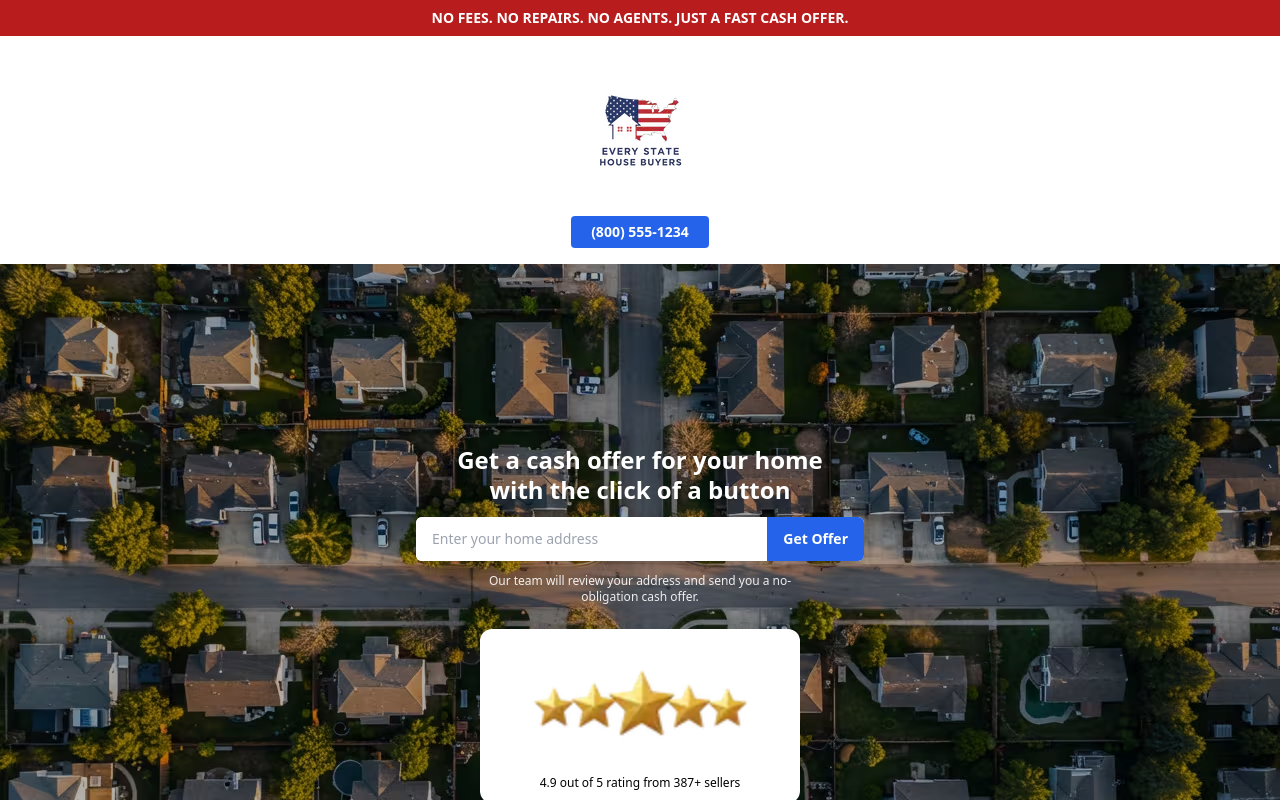
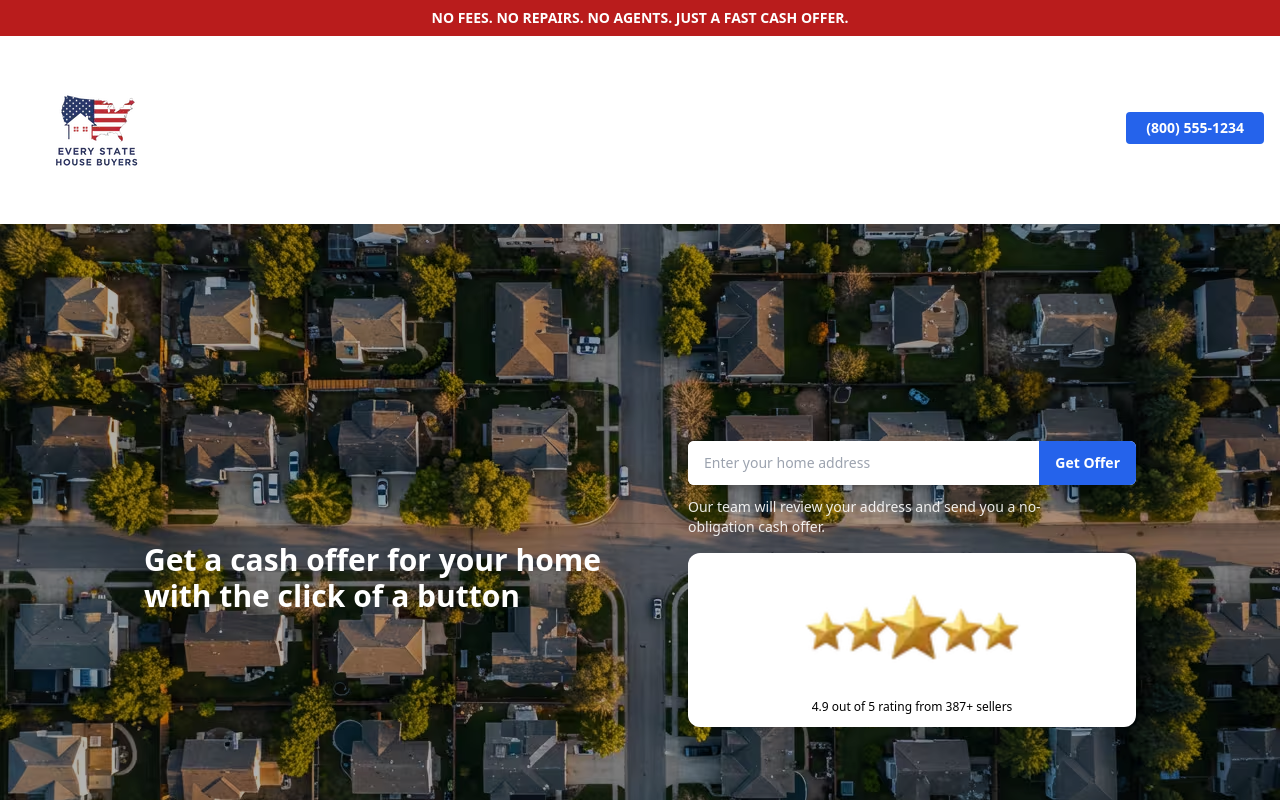
Before and after one commit to joshuapaschall/seller-site, a Next.js app: page / in a window 1280 px wide. Shown: the top 800 px of the page. Built offline with nearby package versions, Linux system fonts and the light colour scheme.

Commit message:
Update index.js

```diff
--- a/pages/index.js
+++ b/pages/index.js
@@ -8,6 +8,7 @@ export default function Home() {
   const [mapsLoaded, setMapsLoaded] = useState(false);
   const [inputValue, setInputValue] = useState('');
 
+  // Load Google Maps script lazily after user starts typing
   useEffect(() => {
     if (
       !mapsLoaded &&
@@ -26,6 +27,7 @@ export default function Home() {
     }
   }, [inputValue, mapsLoaded]);
 
+  // Initialize Places Autocomplete on the input
   useEffect(() => {
     if (mapsLoaded && window.google && inputRef.current) {
       new window.google.maps.places.Autocomplete(inputRef.current, {
@@ -38,6 +40,7 @@ export default function Home() {
   const handleSubmit = (e) => {
     e.preventDefault();
     console.log('Submitted address:', inputValue);
+    // Later: router.push('/address/verify')
   };
 
   return (
@@ -55,8 +58,9 @@ export default function Home() {
         NO FEES. NO REPAIRS. NO AGENTS. JUST A FAST CASH OFFER.
       </div>
 
-      {/* 🏠 Logo + Call */}
-      <div className="bg-white flex flex-col items-center justify-center pt-3 pb-4 shadow-sm space-y-2">
+      {/* 🏠 Logo + Call (centered on mobile, spaced on desktop) */}
+      <div className="bg-white shadow-sm px-4 pt-3 pb-4">
+        <div className="flex flex-col md:flex-row items-center justify-center md:justify-between gap-2">
           <Image
             src="/images/logo.webp"
             alt="Every State House Buyers logo"
@@ -72,9 +76,11 @@ export default function Home() {
             (800) 555-1234
           </a>
         </div>
+      </div>
 
-      {/* 🖼️ Hero Background */}
+      {/* 🖼️ Hero Section */}
       <div className="relative min-h-[80vh] sm:min-h-[90vh]">
+        {/* Background image */}
         <Image
           src="/images/mobile-bg.avif"
           alt="Neighborhood aerial"
@@ -87,15 +93,23 @@ export default function Home() {
         />
         <div className="absolute inset-0 bg-black/30 z-0" />
 
-        {/* Hero Content */}
-        <div className="absolute inset-0 z-10 flex flex-col items-center justify-center px-4 text-white text-center">
-          <h1 className="text-2xl font-bold mb-3 drop-shadow-sm leading-tight">
-            Get a cash offer for your home<br />with the click of a button
+        {/* Hero Content: mobile = stacked; desktop = two columns */}
+        <div className="absolute inset-0 z-10">
+          <div className="h-full max-w-5xl mx-auto flex flex-col md:flex-row items-center justify-center gap-8 px-4">
+            {/* Left side: headline */}
+            <div className="flex-1 text-white text-center md:text-left mb-4 md:mb-0">
+              <h1 className="text-2xl md:text-3xl font-bold mb-3 drop-shadow-sm leading-tight">
+                Get a cash offer for your home
+                <br />
+                with the click of a button
               </h1>
+            </div>
 
+            {/* Right side: form + subheadline + reviews */}
+            <div className="flex-1 w-full max-w-md">
               {/* 📝 Address Form */}
               <form
-            className="flex w-full max-w-md bg-white rounded-md overflow-hidden shadow-md"
+                className="flex w-full bg-white rounded-md overflow-hidden shadow-md"
                 autoComplete="off"
                 onSubmit={handleSubmit}
               >
@@ -103,11 +117,10 @@ export default function Home() {
                   type="text"
                   ref={inputRef}
                   value={inputValue}
-              onChange={e => setInputValue(e.target.value)}
+                  onChange={(e) => setInputValue(e.target.value)}
                   placeholder="Enter your home address"
                   className="flex-grow px-4 py-3 text-black text-sm outline-none"
                   aria-label="Enter your home address"
-              id="address-input"
                 />
                 <button
                   type="submit"
@@ -118,18 +131,18 @@ export default function Home() {
               </form>
 
               {/* 💬 Subheadline */}
-          <p className="text-white/90 text-xs mt-3 max-w-xs">
+              <p className="text-white/90 text-xs md:text-sm mt-3 max-w-xs md:max-w-sm mx-auto md:mx-0 text-center md:text-left">
                 Our team will review your address and send you a no-obligation cash offer.
               </p>
 
-          {/* ⭐ Reviews Badge */}
-          <div className="bg-white mt-6 rounded-xl p-3 shadow-sm w-full max-w-xs">
+              {/* ⭐ Reviews Badge - close to form, above the fold on most devices */}
+              <div className="bg-white mt-4 rounded-xl p-3 shadow-sm w-full">
                 <Image
                   src="/images/reviews-badge.webp"
                   alt="4.9 out of 5 stars"
                   width={240}
                   height={40}
-              className="mx-auto"
+                  className="mx-auto h-auto"
                 />
                 <p className="text-center text-xs text-black mt-1">
                   4.9 out of 5 rating from 387+ sellers
@@ -138,5 +151,7 @@ export default function Home() {
             </div>
           </div>
         </div>
+      </div>
+    </div>
   );
 }
```
Lines whose indentation alone changed are shown as unchanged.
